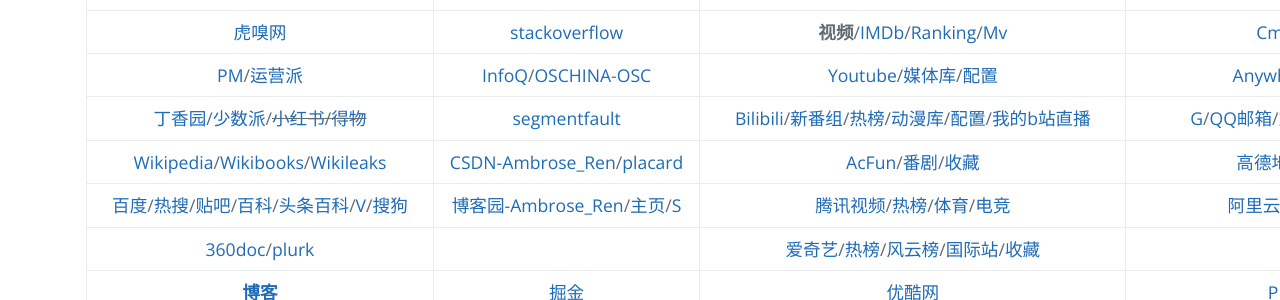
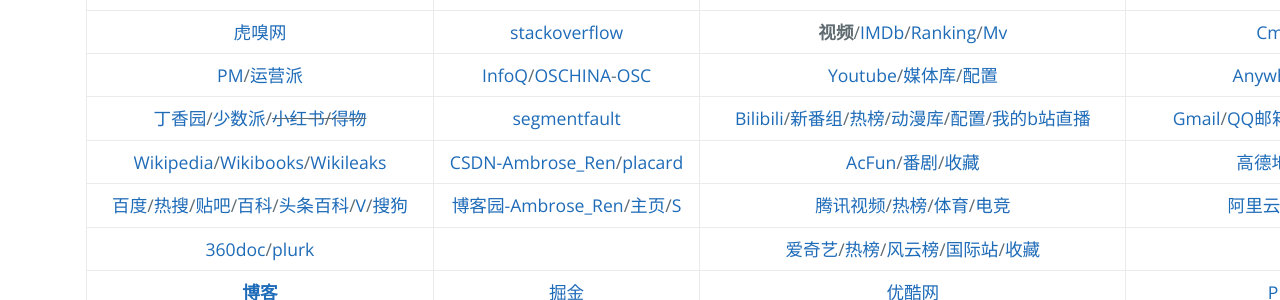
Before and after one commit to AmbroseRen/test, a Jekyll site: the page built from navigation.md, in a window 1280 px wide. Shown: the part 777-1077 px from the top of the page. Built offline with Jekyll 4.4.1, drawn with Linux system fonts in a browser that asks for light colours; our own code applies the rules of GitHub Pages for plain Markdown files; the repository's description, which GitHub fills in, is left out.

Commit message:
Update navigation.md

```diff
--- a/navigation.md
+++ b/navigation.md
@@ -41,7 +41,7 @@
 | []() | __IT社区__ | [coursera](https://www.coursera.org/browse/computer-science) | [刘明野](https://tool.liumingye.cn/)/[主页](https://www.liumingye.cn/)/[PD](https://tool.liumingye.cn/password/)/[WP](https://tool.liumingye.cn/wallpaper/)/[St](Art/Shoot/index.md)/[<strong id="fodder">F</strong>](Data/Fodder/index.md)/[IP](https://tool.liumingye.cn/ip/)/[麻将](https://tool.liumingye.cn/majiang/) |
 | [虎嗅网](https://www.huxiu.com/) | [stackoverflow](https://stackoverflow.com/) | <strong id="sp">视频</strong>/[IMDb](https://www.imdb.com/)/[Ranking](https://www.boxofficemojo.com/weekly/)/[Mv](Art/Movies/index.md) | [Cmd MD](https://www.zybuluo.com/)/[<strong id="md">MD</strong>](Data/MD/index.md) |
 | [PM](http://www.woshipm.com/)/[运营派](https://www.yunyingpai.com/) | [InfoQ](https://www.infoq.cn/)/[OSCHINA](https://www.oschina.net/project)-[OSC](https://www.oschina.net/project/top_cn_2020) | [Youtube](https://www.youtube.com/)/[媒体库](https://www.youtube.com/feed/library)/[配置](https://studio.youtube.com/video/LupojaPC1wc/livestreaming) | [AnywhereAnything](http://lackar.com/aa/) |
-| [丁香园](https://portal.dxy.cn/)/[少数派](https://sspai.com/)/~~[小红书](https://www.xiaohongshu.com/explore)/[得物](https://www.dewu.com/community.html)~~ | [segmentfault](https://segmentfault.com/u/ambroseren/users/following) | [Bilibili](https://space.bilibili.com/352834482/fans/follow)/[新番组](https://bgm.liumingye.cn/)/[热榜](https://www.bilibili.com/v/popular/rank/all)/[动漫库](Art/Animes/index.md)/[配置](https://link.bilibili.com/p/center/index#/my-room/start-live)/[我的b站直播](https://live.bilibili.com/22653502) | [G](https://mail.google.com/mail/u/0/#inbox)/[QQ邮箱](https://mail.qq.com/)/[空间](https://user.qzone.qq.com/1056008502)/[万年历](https://wannianrili.bmcx.com/)/[12306](https://kyfw.12306.cn/otn/leftTicket/init) |
+| [丁香园](https://portal.dxy.cn/)/[少数派](https://sspai.com/)/~~[小红书](https://www.xiaohongshu.com/explore)/[得物](https://www.dewu.com/community.html)~~ | [segmentfault](https://segmentfault.com/u/ambroseren/users/following) | [Bilibili](https://space.bilibili.com/352834482/fans/follow)/[新番组](https://bgm.liumingye.cn/)/[热榜](https://www.bilibili.com/v/popular/rank/all)/[动漫库](Art/Animes/index.md)/[配置](https://link.bilibili.com/p/center/index#/my-room/start-live)/[我的b站直播](https://live.bilibili.com/22653502) | [Gmail](https://mail.google.com/mail/u/0/#inbox)/[QQ邮箱](https://mail.qq.com/)/[空间](https://user.qzone.qq.com/1056008502)/[万年历](https://wannianrili.bmcx.com/)/[12306](https://kyfw.12306.cn/otn/leftTicket/init) |
 | [Wikipedia](https://www.wikipedia.org/)/[Wikibooks](https://www.wikibooks.org/)/[Wikileaks](https://wikileaks.org/What-is-WikiLeaks.html) | [CSDN-Ambrose_Ren](https://blog.csdn.net/Ambrose_Ren)/[placard](https://bbs.csdn.net/forums/placard) | [AcFun](https://www.acfun.cn/)/[番剧](https://www.acfun.cn/bangumilist)/[收藏](https://www.acfun.cn/member/favourite) | [高德地图](https://www.amap.com/)/[百度地图](https://map.baidu.com/) |
 | [百度](https://www.baidu.com/)/[热搜](https://top.baidu.com/board)/[贴吧](https://tieba.baidu.com/index.html)/[百科](https://baike.baidu.com/usercenter/lemmas#favorites)/[头条百科](https://www.baike.com/)/[V](https://baike.baidu.com/vbaike#gallary)/[搜狗](https://www.sogou.com/) | [博客园-Ambrose_Ren](https://www.cnblogs.com/rensi/)/[主页](https://home.cnblogs.com/u/rensi/)/[S](https://zzk.cnblogs.com/s/blogpost) | [腾讯视频](https://v.qq.com/biu/u/playlist)/[热榜](https://v.qq.com/biu/ranks/?t=hotsearch)/[体育](https://live.qq.com/match)/[电竞](https://egame.qq.com/gamelist) | [阿里云盘](https://www.aliyundrive.com/drive/)/[百度网盘](https://pan.baidu.com/disk/home)/[C](Data/Clouder.md) |
 | [360doc](http://www.360doc.com/mycontacts.aspx)/[plurk](https://www.plurk.com/AmbroseRenCN) | []() | [爱奇艺](https://www.iqiyi.com/u/fav)/[热榜](https://www.iqiyi.com/ranks/hotsearch)/[风云榜](https://www.iqiyi.com/ranks1/home)/[国际站](https://www.iq.com/)/[收藏](https://www.iq.com/personal?type=favorite) | [Sp](Library/shopping.md)/[Job](Library/job.md) |
```
